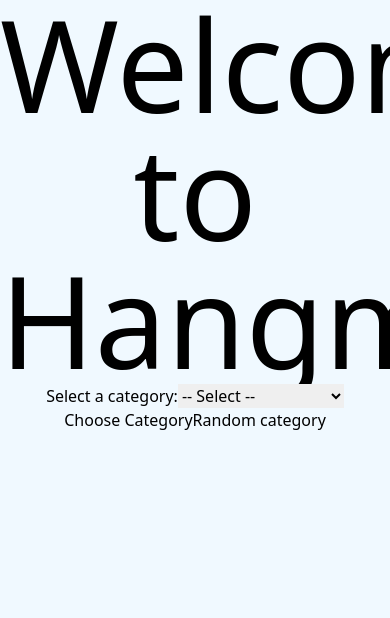
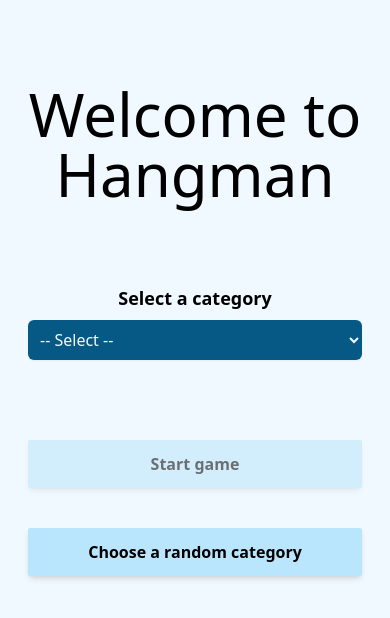
Before and after one commit to Alex-Devonte/react-hangman, a React (Vite) app in the folder frontend/: page / in a window 390 px wide. Shown: the top 618 px of the page. Built offline with nearby package versions, Linux system fonts and the light colour scheme.

Commit message:
Update layout and styles
-Add responsive styles
-Add color

```diff
--- a/frontend/src/App.jsx
+++ b/frontend/src/App.jsx
@@ -1,14 +1,16 @@
-import './index.css';
-import './App.css'
-import CategorySelection from './components/CategorySelection';
+import "./index.css";
+import "./App.css";
+import CategorySelection from "./components/CategorySelection";
 
 function App() {
   return (
-    <div className='text-center'>
-      <h1 className='text-9xl'>Welcome to Hangman</h1>
+    <div className="mt-16 p-5 text-center">
+      <h1 className="mb-16 text-6xl md:text-7xl lg:text-8xl">
+        Welcome to Hangman
+      </h1>
       <CategorySelection />
     </div>
-  )
+  );
 }
 
-export default App
+export default App;
--- a/frontend/src/components/CategorySelection.jsx
+++ b/frontend/src/components/CategorySelection.jsx
@@ -1,11 +1,19 @@
 import { useState } from "react";
 
 function CategorySelection() {
-    const [selectedCategory, setSelectedCategory] = useState('');
-    return  (
-        <>
-            <label htmlFor="selectedCategory">Select a category:</label>
-            <select name="selectedCategory" value={selectedCategory} onChange={e => setSelectedCategory(e.target.value)}>
+  const [selectedCategory, setSelectedCategory] = useState("");
+  return (
+    <div className="grid grid-cols-1 p-2 md:mx-auto md:w-1/3">
+      <div className="flex flex-col md:col-auto">
+        <label htmlFor="selectedCategory" className="p-2 text-lg font-bold">
+          Select a category
+        </label>
+        <select
+          name="selectedCategory"
+          value={selectedCategory}
+          onChange={(e) => setSelectedCategory(e.target.value)}
+          className="mb-10 cursor-pointer  rounded-md bg-sky-800 p-2 text-sky-50 shadow-sm"
+        >
           <option value="">-- Select --</option>
           <optgroup label="Category 1">
             <option value="Sub Category 1-1">Sub Category 1-1</option>
@@ -18,10 +26,18 @@ function CategorySelection() {
             <option value="Sub Category 2-1">Sub Category 2-3</option>
           </optgroup>
         </select>
-            <button>Choose Category</button>
-            <button>Random category</button>
-        </>
-    )
+      </div>
+      <button
+        className="my-10 rounded-sm bg-sky-200 p-3 font-bold shadow-md transition duration-100 hover:bg-sky-800 hover:text-sky-50 active:bg-sky-500 disabled:opacity-55 disabled:hover:bg-sky-200 disabled:hover:text-black md:col-auto"
+        disabled={!selectedCategory}
+      >
+        Start game
+      </button>
+      <button className="rounded-sm bg-sky-200 p-3 font-bold shadow-md transition duration-100 hover:bg-sky-800 hover:text-sky-50 active:bg-sky-500 md:col-auto">
+        Choose a random category
+      </button>
+    </div>
+  );
 }
 
 export default CategorySelection;
```
Lines whose indentation alone changed are shown as unchanged.
